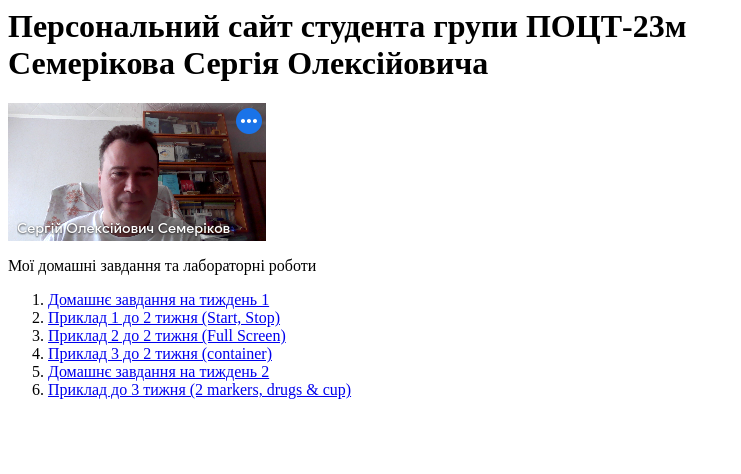
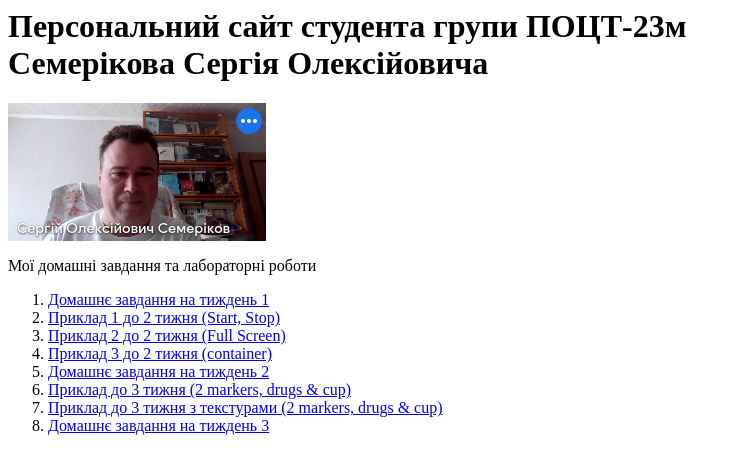
Before and after one commit to semerikov2024/poct-23m, a plain HTML site: page index.html in a window 1280 px wide. Shown: the whole page, without its empty margins (0-741 px from the left). Drawn offline with Linux system fonts and the light colour scheme.

Commit message:
Add files via upload

```diff
--- a/index.html
+++ b/index.html
@@ -13,6 +13,8 @@
 			<li><a href="week2/231010_2.html">Приклад 3 до 2 тижня (container)</a></li>
 			<li><a href="week2.html">Домашнє завдання на тиждень 2</a></li>
 			<li><a href="week3/231017.html">Приклад до 3 тижня (2 markers, drugs & cup)</a></li>
+			<li><a href="week3/231031.html">Приклад до 3 тижня з текстурами (2 markers, drugs & cup)</a></li>
+			<li><a href="week3/week3.html">Домашнє завдання на тиждень 3</a></li>
 		</ol>
 	</body>
 </html>
```
